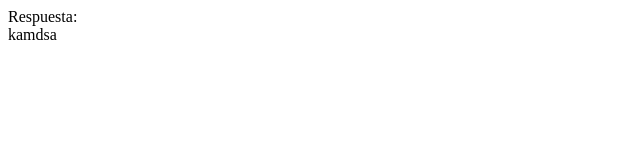
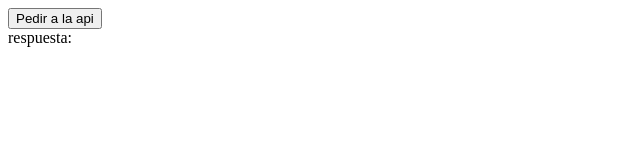
Before and after one commit to niedlipatrik/Praticando_node, a plain HTML site: page frontend/index.html in a window 1280 px wide. Shown: the whole page, without its empty margins (0-640 px from the left). Drawn offline with Linux system fonts and the light colour scheme.

Commit message:
update project

```diff
--- a/frontend/index.html
+++ b/frontend/index.html
@@ -5,17 +5,13 @@
     <meta name="viewport" content="width=device-width, initial-scale=1.0">
     <meta http-equiv="X-UA-Compatible" content="ie=edge">
     <title>Pratica de node</title>
-
+    <script src="./script.js" async> </script>
 </head>
 <body>
- <div>
-     Respuesta:
- </div>
-    <div class="res">
-
-
-    </div>
-
-    <script src="./script.js" async> </script>
+        <button onclick="pedirAlaAPI()">Pedir a la api</button>
+        <br>
+        respuesta:
+        <div class="res">
+        </div>
 </body>
 </html>
--- a/frontend/script.js
+++ b/frontend/script.js
@@ -1,3 +1,8 @@
-// console.logdocument.querySelector('.res').innerHTML="kamdsa"
-// fetch('http://localhost:3000')
-document.querySelector('.res').innerHTML="kamdsa"
+function pedirAlaAPI  ()  {
+    fetch( 'http://localhost:3000' ) //A J A X
+        .then( res => res.text() )
+        .then( res => {
+            document.querySelector( '.res' ).innerHTML = res
+        } )
+        .catch( error => console.log( error ) )
+}
```
Also changed, not shown: backend/index.js (+9 -4 lines), 1 other file.
